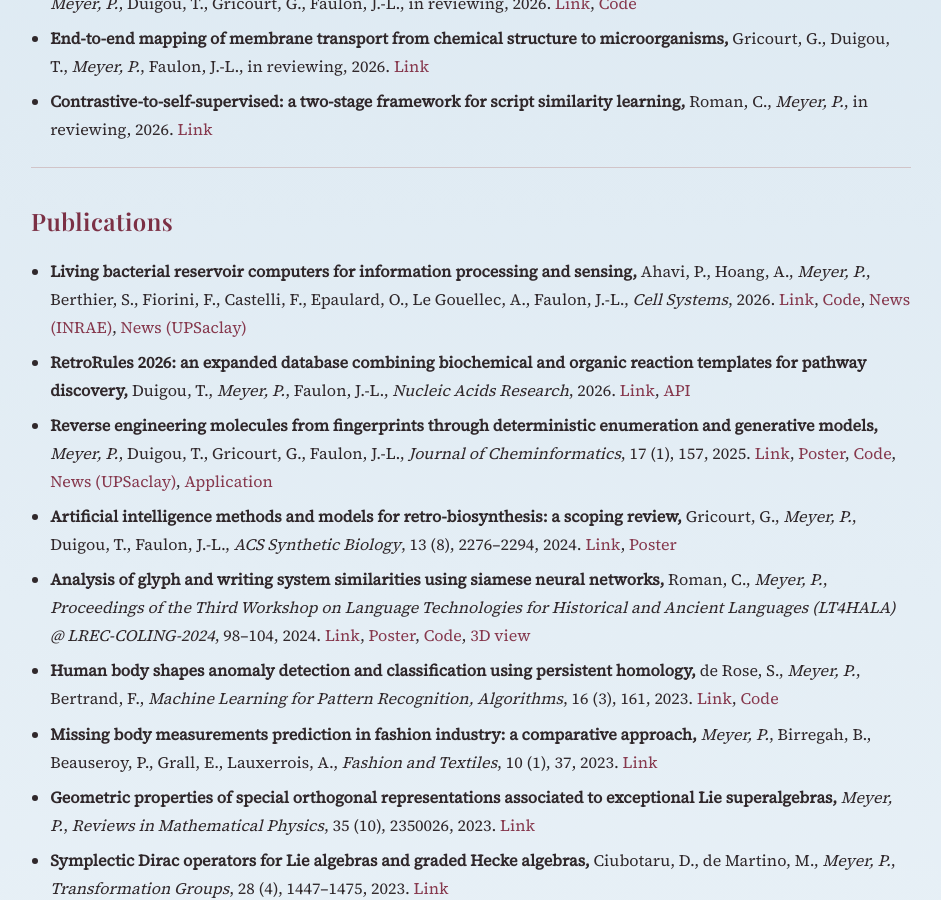
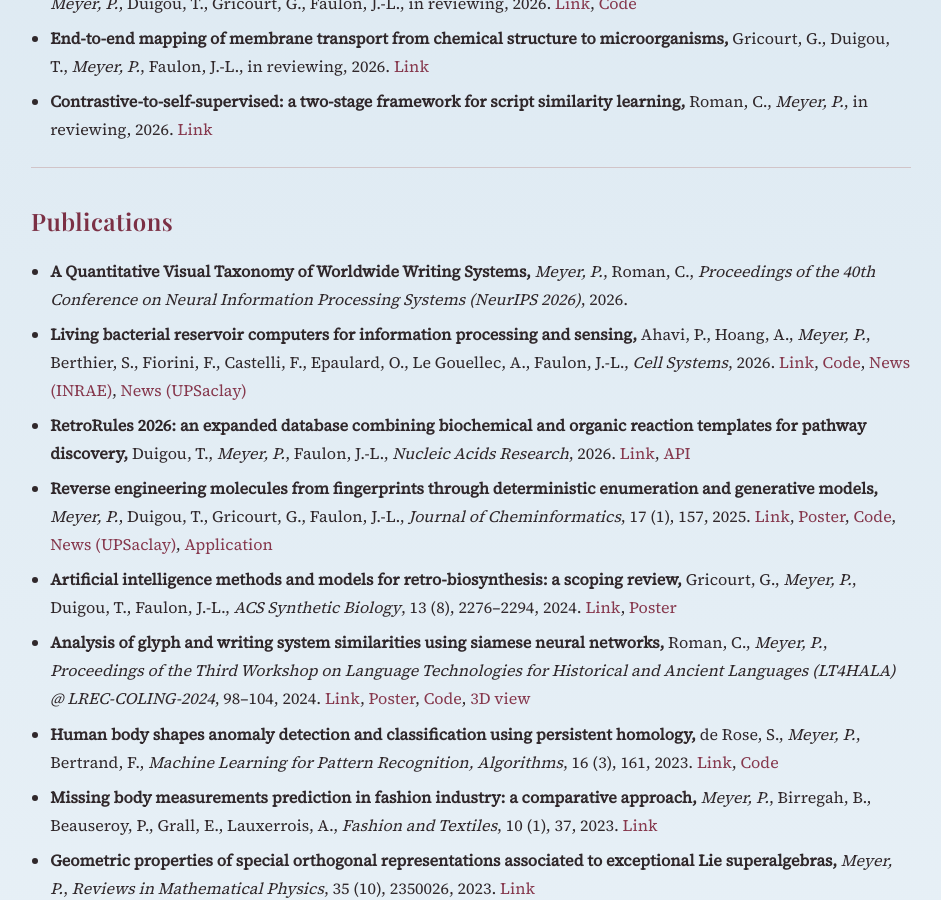
Before and after one commit to PhilippeMeyer68/philippemeyer68.github.io, a Jekyll site: the page built from index.md, in a window 1280 px wide and 900 px high, scrolled down 848 px. Shown: the whole window, without its empty margins (169-1110 px from the left). Built offline with Jekyll 4.4.1, drawn with Linux system fonts in a browser that asks for light colours.

Commit message:
feat: neurips26 paper

```diff
--- a/_layouts/default.html
+++ b/_layouts/default.html
@@ -11,7 +11,7 @@
     <meta name="description" content="{{ site.description }}">
     {% endif %}
 
-    <link rel="stylesheet" href="{{ '/assets/css/style.css' | relative_url }}">
+    <link rel="stylesheet" href="{{ '/assets/css/style.css' | relative_url }}?v={{ site.time | date: '%s' }}">
     <link href="https://fonts.googleapis.com/css2?family=Playfair+Display:wght@500;600&family=Source+Serif+4:opsz@12..72&display=swap" rel="stylesheet">
 
     {% if site.plugins contains 'jekyll-seo-tag' %}
--- a/index.md
+++ b/index.md
@@ -72,6 +72,11 @@ title: "Home"
     <h3 class="section-title">Publications</h3>
   </div>
   <ul>
+<li>
+  <strong>A Quantitative Visual Taxonomy of Worldwide Writing Systems, </strong>
+  <span class="author-self">Meyer, P.</span>, Roman, C.,
+  <em>Proceedings of the 40th Conference on Neural Information Processing Systems (NeurIPS 2026)</em>, 2026.
+</li>
 <li>
   <strong>Living bacterial reservoir computers for information processing and sensing, </strong>
   Ahavi, P., Hoang, A., <span class="author-self">Meyer, P.</span>, Berthier, S., Fiorini, F., Castelli, F., Epaulard, O., Le Gouellec, A., Faulon, J.-L.,
```
